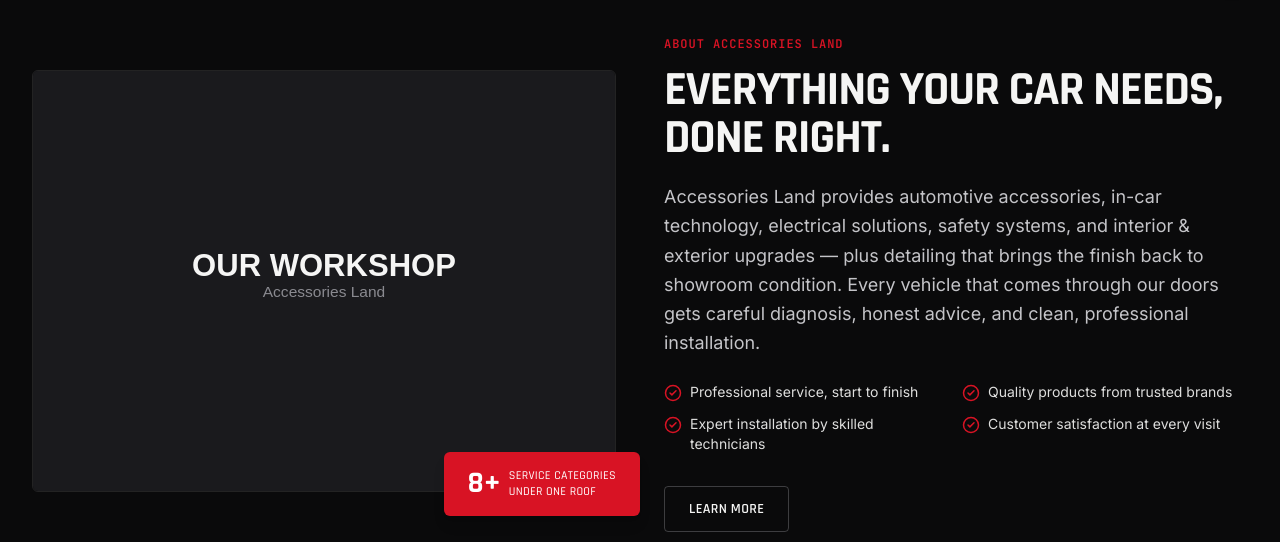
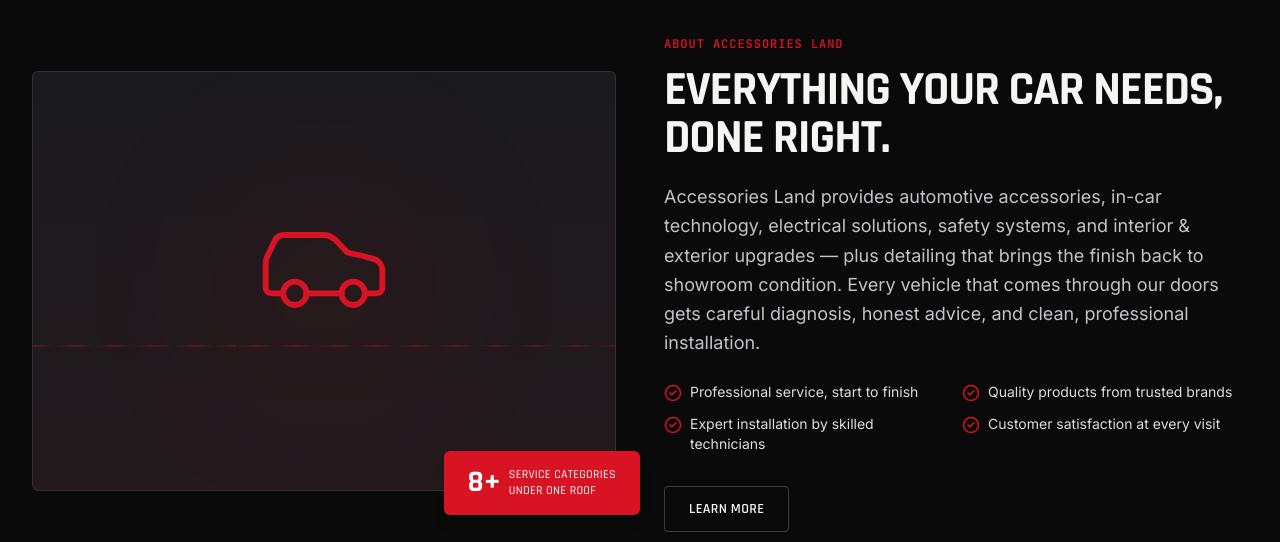
Before and after one commit to vinayakmdas/accessoriesLand, a React (Vite) app in the folder door-hingers/: page / in a window 1280 px wide. Shown: the part 802-1344 px from the top of the page. Built offline with nearby package versions, Linux system fonts and the light colour scheme; no server answers.

Commit message:
animaiton changeing

```diff
--- a/door-hingers/src/sections/About/About.jsx
+++ b/door-hingers/src/sections/About/About.jsx
@@ -1,6 +1,6 @@
 import { Link } from "react-router-dom";
 import { motion } from "framer-motion";
-import { CheckCircle2 } from "lucide-react";
+import { CheckCircle2, Car } from "lucide-react";
 import Button from "../../components/Button/Button";
 import workshopImage from "../../assets/images/about/workshop.svg";
 
@@ -22,12 +22,34 @@
           transition={{ duration: 0.6 }}
           className="relative"
         >
-          <div className="relative rounded-md overflow-hidden border border-white/10">
-            <img
-              src={workshopImage}
-              alt="Accessories Land workshop"
-              loading="lazy"
-              className="w-full h-[420px] object-cover"
+          <div className="relative rounded-md overflow-hidden border border-white/10 h-[420px] bg-ink-card flex flex-col items-center justify-center">
+            {/* The Car */}
+            <motion.div
+              animate={{ y: [0, -4, 0] }}
+              transition={{ duration: 0.5, repeat: Infinity, ease: "easeInOut" }}
+              className="relative z-10 text-red mb-8"
+            >
+              <Car size={140} strokeWidth={1} />
+            </motion.div>
+
+            {/* The Road Lines */}
+            <div className="absolute top-1/2 mt-16 left-0 right-0 h-[2px] overflow-hidden opacity-30">
+              <motion.div
+                className="w-[200%] h-full flex"
+                animate={{ x: ["0%", "-50%"] }}
+                transition={{ duration: 0.8, repeat: Infinity, ease: "linear" }}
+              >
+                <div className="w-1/2 h-full bg-gradient-to-r from-transparent via-red to-transparent bg-[length:40px_2px] bg-repeat-x"></div>
+                <div className="w-1/2 h-full bg-gradient-to-r from-transparent via-red to-transparent bg-[length:40px_2px] bg-repeat-x"></div>
+              </motion.div>
+            </div>
+
+            {/* Glow / Background elements */}
+            <div className="absolute inset-0 bg-gradient-to-b from-transparent to-red/5 pointer-events-none" />
+            <motion.div
+               animate={{ opacity: [0.3, 0.6, 0.3] }}
+               transition={{ duration: 3, repeat: Infinity, ease: "easeInOut" }}
+               className="absolute top-1/2 left-1/2 -translate-x-1/2 -translate-y-1/2 w-64 h-64 bg-red/10 rounded-full blur-[80px]"
             />
           </div>
           <div className="absolute -bottom-6 -right-6 hidden sm:flex bg-red text-white font-display px-6 py-4 rounded-md shadow-lg">
```
